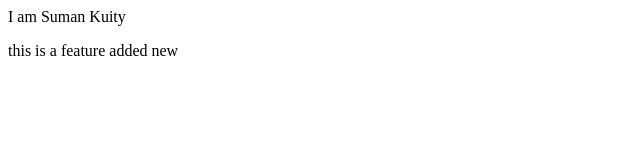
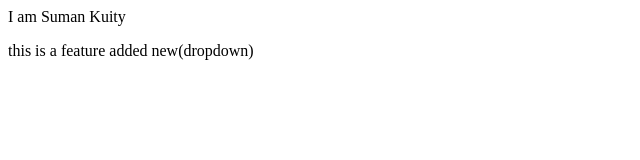
Before and after one commit to sumankuity68-debug/LocalRepo, a plain HTML site: page index.html in a window 1280 px wide. Shown: the full height of the page, 0-640 px from the left. Drawn offline with Linux system fonts and the light colour scheme.

```diff
--- a/index.html
+++ b/index.html
@@ -1,2 +1,2 @@
 <p>I am Suman Kuity</p>
-<p>this is a feature added new</p>
+<p>this is a feature added new(dropdown)</p>
```
